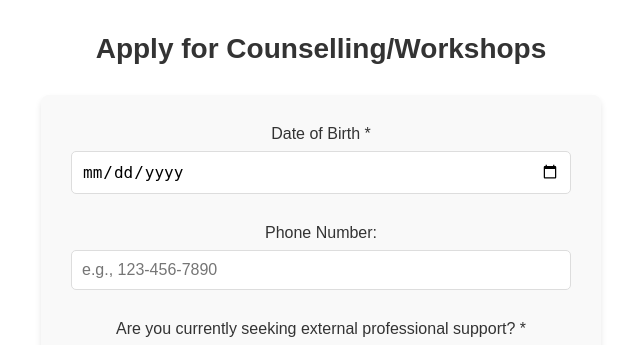
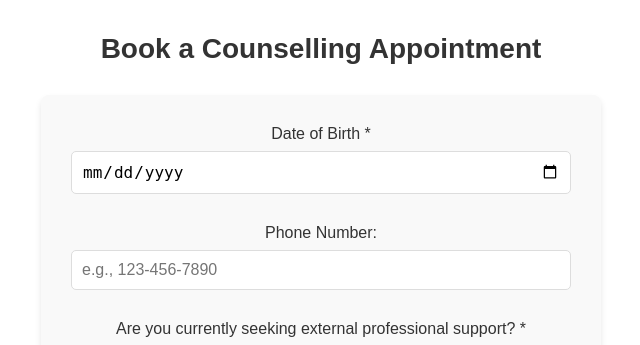
Before and after one commit to rohan057/FYP, a PHP site: page /counselling-workshops.php in a window 1280 px wide. Shown: the part 66-411 px from the top of the page, without its empty margins (319-959 px from the left). Run offline with PHP 8.4, Linux system fonts and the light colour scheme.

Commit message:
Update counselling-workshops.php
Changed the wording to avoid confusion

```diff
--- a/counselling-workshops.php
+++ b/counselling-workshops.php
@@ -73,7 +73,7 @@ if ($_SERVER['REQUEST_METHOD'] === 'POST') {
     </nav>
 
     <div class="apply-container">
-        <h1>Apply for Counselling/Workshops</h1>
+        <h1>Book a Counselling Appointment</h1>
 
         <?php if (isset($success_message)): ?>
             <p class="success"><?php echo $success_message; ?></p>
```
